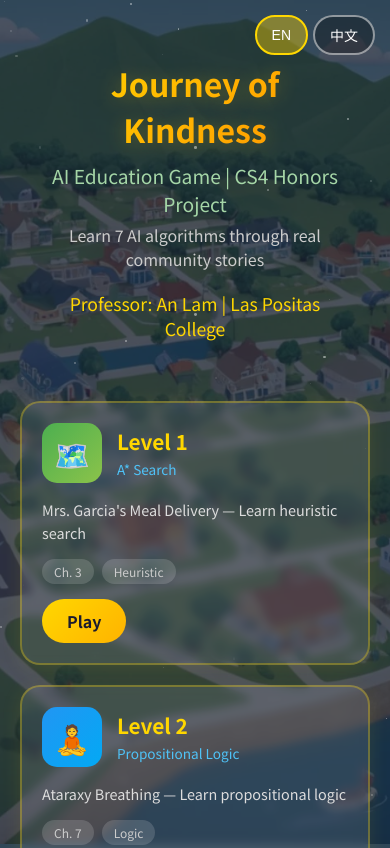
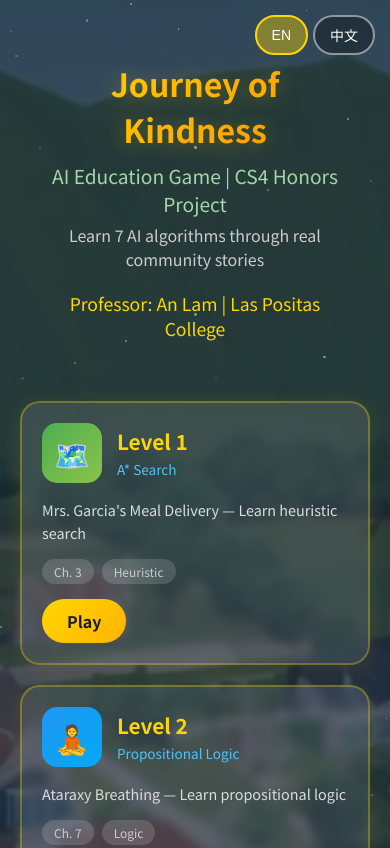
Before and after one commit to AAdl11/journey-of-kindness, a plain HTML site: page index.html in a window 390 px wide. Shown: the top 848 px of the page. Drawn offline with Linux system fonts and the light colour scheme.

Commit message:
Add files via upload

```diff
--- a/index.html
+++ b/index.html
@@ -9,9 +9,16 @@
         * { margin: 0; padding: 0; box-sizing: border-box; }
         body {
             font-family: 'Noto Sans TC', sans-serif;
-            background: url('hunters_point_map.png') center center/cover no-repeat fixed;
+            background: url('hunters_point_map.png') center center/contain no-repeat fixed;
+            background-color: #87CEEB;
             min-height: 100vh;
             color: #fff;
+        }
+        @media (max-width: 600px) {
+            body {
+                background-size: cover;
+                background-attachment: scroll;
+            }
         }
         .overlay {
             background: rgba(20, 30, 50, 0.75);
```
